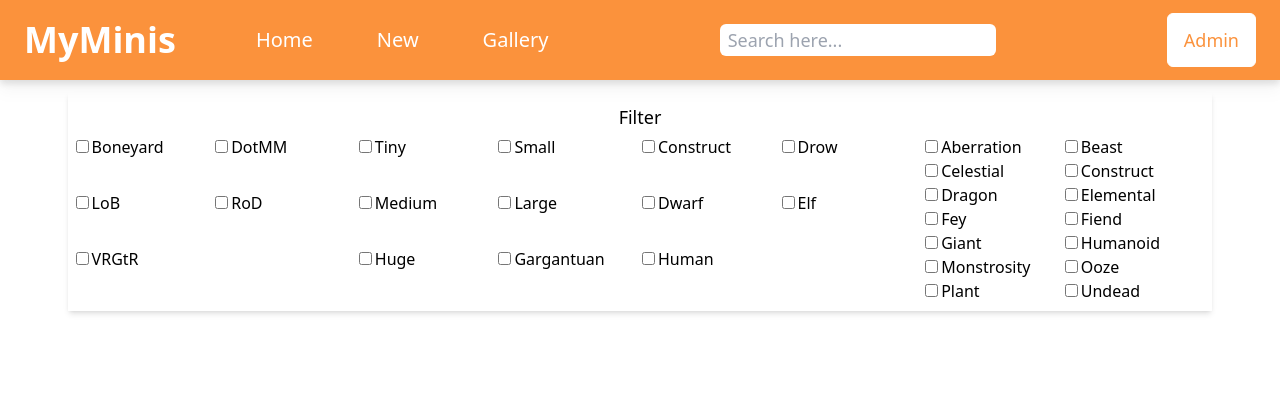
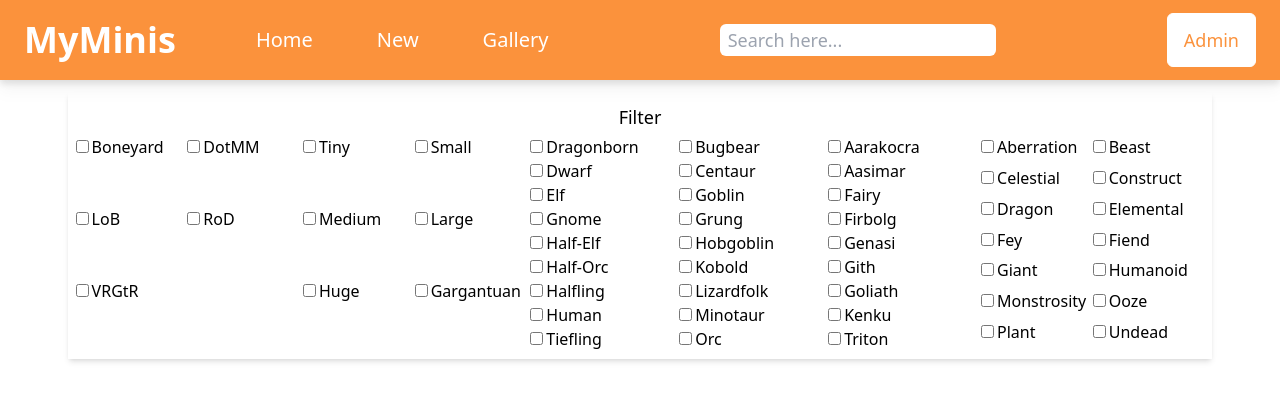
Before and after one commit to Fraser-Dunn/mini-website, a React (Create React App) app: page / in a window 1280 px wide. Shown: the top 400 px of the page. Built offline with nearby package versions, Linux system fonts and the light colour scheme; no server answers; the database is empty.

Commit message:
further filter changes

```diff
--- a/src/components/Filter.jsx
+++ b/src/components/Filter.jsx
@@ -156,26 +156,17 @@ const Filter = (props) => {
 
             {/* filter race */}
             <div className="filter-race-div">
-              {/* construct */}
-              <label htmlFor="construct">
+              {/* common races */}
+              <div className="filter-race-div-common">
+                {/* dragonborn */}
+                <label htmlFor="dragonborn">
                   <input
                     type="checkbox"
-                  id="construct"
-                  name="construct"
-                  onChange={(e) => handleChange(e, "race", "Construct")}
+                    id="dragonborn"
+                    name="dragonborn"
+                    onChange={(e) => handleChange(e, "race", "Dragonborn")}
                   />
-                Construct
-              </label>
-
-              {/* drow */}
-              <label htmlFor="drow">
-                <input
-                  type="checkbox"
-                  id="drow"
-                  name="drow"
-                  onChange={(e) => handleChange(e, "race", "Drow")}
-                />
-                Drow
+                  Dragonborn
                 </label>
 
                 {/* dwarf */}
@@ -200,6 +191,50 @@ const Filter = (props) => {
                   Elf
                 </label>
 
+                {/* gnome */}
+                <label htmlFor="gnome">
+                  <input
+                    type="checkbox"
+                    id="gnome"
+                    name="gnome"
+                    onChange={(e) => handleChange(e, "race", "Gnome")}
+                  />
+                  Gnome
+                </label>
+
+                {/* half-elf */}
+                <label htmlFor="half-elf">
+                  <input
+                    type="checkbox"
+                    id="half-elf"
+                    name="half-elf"
+                    onChange={(e) => handleChange(e, "race", "Half-Elf")}
+                  />
+                  Half-Elf
+                </label>
+
+                {/* half-orc */}
+                <label htmlFor="half-orc">
+                  <input
+                    type="checkbox"
+                    id="half-orc"
+                    name="half-orc"
+                    onChange={(e) => handleChange(e, "race", "Half-Orc")}
+                  />
+                  Half-Orc
+                </label>
+
+                {/* halfling */}
+                <label htmlFor="halfling">
+                  <input
+                    type="checkbox"
+                    id="halfling"
+                    name="halfling"
+                    onChange={(e) => handleChange(e, "race", "Halfling")}
+                  />
+                  Halfling
+                </label>
+
                 {/* human */}
                 <label htmlFor="human">
                   <input
@@ -210,6 +245,221 @@ const Filter = (props) => {
                   />
                   Human
                 </label>
+
+                {/* tiefling */}
+                <label htmlFor="tiefling">
+                  <input
+                    type="checkbox"
+                    id="tiefling"
+                    name="tiefling"
+                    onChange={(e) => handleChange(e, "race", "Tiefling")}
+                  />
+                  Tiefling
+                </label>
+              </div>
+
+              {/* monstrous races */}
+              <div className="filter-race-div-monstrous">
+                {/* bugbear */}
+                <label htmlFor="bugbear">
+                  <input
+                    type="checkbox"
+                    id="bugbear"
+                    name="bugbear"
+                    onChange={(e) => handleChange(e, "race", "Bugbear")}
+                  />
+                  Bugbear
+                </label>
+
+                {/* centaur */}
+                <label htmlFor="centaur">
+                  <input
+                    type="checkbox"
+                    id="centaur"
+                    name="centaur"
+                    onChange={(e) => handleChange(e, "race", "Centaur")}
+                  />
+                  Centaur
+                </label>
+
+                {/* goblin */}
+                <label htmlFor="goblin">
+                  <input
+                    type="checkbox"
+                    id="goblin"
+                    name="goblin"
+                    onChange={(e) => handleChange(e, "race", "Goblin")}
+                  />
+                  Goblin
+                </label>
+
+                {/* grung */}
+                <label htmlFor="grung">
+                  <input
+                    type="checkbox"
+                    id="grung"
+                    name="grung"
+                    onChange={(e) => handleChange(e, "race", "Grung")}
+                  />
+                  Grung
+                </label>
+
+                {/* hobgoblin */}
+                <label htmlFor="hobgoblin">
+                  <input
+                    type="checkbox"
+                    id="hobgoblin"
+                    name="hobgoblin"
+                    onChange={(e) => handleChange(e, "race", "Hobgoblin")}
+                  />
+                  Hobgoblin
+                </label>
+
+                {/* kobold */}
+                <label htmlFor="kobold">
+                  <input
+                    type="checkbox"
+                    id="kobold"
+                    name="kobold"
+                    onChange={(e) => handleChange(e, "race", "Kobold")}
+                  />
+                  Kobold
+                </label>
+
+                {/* lizardfolk */}
+                <label htmlFor="lizardfolk">
+                  <input
+                    type="checkbox"
+                    id="lizardfolk"
+                    name="lizardfolk"
+                    onChange={(e) => handleChange(e, "race", "Lizardfolk")}
+                  />
+                  Lizardfolk
+                </label>
+
+                {/* minotaur */}
+                <label htmlFor="minotaur">
+                  <input
+                    type="checkbox"
+                    id="minotaur"
+                    name="minotaur"
+                    onChange={(e) => handleChange(e, "race", "Minotaur")}
+                  />
+                  Minotaur
+                </label>
+
+                {/* orc */}
+                <label htmlFor="orc">
+                  <input
+                    type="checkbox"
+                    id="orc"
+                    name="orc"
+                    onChange={(e) => handleChange(e, "race", "Orc")}
+                  />
+                  Orc
+                </label>
+              </div>
+              {/* exotic races */}
+              <div className="filter-race-div-exotic">
+                {/* aarakocra */}
+                <label htmlFor="aarakocra">
+                  <input
+                    type="checkbox"
+                    id="aarakocra"
+                    name="aarakocra"
+                    onChange={(e) => handleChange(e, "race", "Aarakocra")}
+                  />
+                  Aarakocra
+                </label>
+
+                {/* aasimar */}
+                <label htmlFor="aasimar">
+                  <input
+                    type="checkbox"
+                    id="aasimar"
+                    name="aasimar"
+                    onChange={(e) => handleChange(e, "race", "Aasimar")}
+                  />
+                  Aasimar
+                </label>
+
+                {/* fairy */}
+                <label htmlFor="fairy">
+                  <input
+                    type="checkbox"
+                    id="fairy"
+                    name="fairy"
+                    onChange={(e) => handleChange(e, "race", "Fairy")}
+                  />
+                  Fairy
+                </label>
+
+                {/* firbolg */}
+                <label htmlFor="firbolg">
+                  <input
+                    type="checkbox"
+                    id="firbolg"
+                    name="firbolg"
+                    onChange={(e) => handleChange(e, "race", "Firbolg")}
+                  />
+                  Firbolg
+                </label>
+
+                {/* genasi */}
+                <label htmlFor="genasi">
+                  <input
+                    type="checkbox"
+                    id="genasi"
+                    name="genasi"
+                    onChange={(e) => handleChange(e, "race", "Genasi")}
+                  />
+                  Genasi
+                </label>
+
+                {/* gith */}
+                <label htmlFor="gith">
+                  <input
+                    type="checkbox"
+                    id="gith"
+                    name="gith"
+                    onChange={(e) => handleChange(e, "race", "Gith")}
+                  />
+                  Gith
+                </label>
+
+                {/* goliath */}
+                <label htmlFor="goliath">
+                  <input
+                    type="checkbox"
+                    id="goliath"
+                    name="goliath"
+                    onChange={(e) => handleChange(e, "race", "Goliath")}
+                  />
+                  Goliath
+                </label>
+
+                {/* kenku */}
+                <label htmlFor="kenku">
+                  <input
+                    type="checkbox"
+                    id="kenku"
+                    name="kenku"
+                    onChange={(e) => handleChange(e, "race", "Kenku")}
+                  />
+                  Kenku
+                </label>
+
+                {/* triton */}
+                <label htmlFor="triton">
+                  <input
+                    type="checkbox"
+                    id="triton"
+                    name="triton"
+                    onChange={(e) => handleChange(e, "race", "Triton")}
+                  />
+                  Triton
+                </label>
+              </div>
             </div>
 
             {/* filter type */}
--- a/src/index.css
+++ b/src/index.css
@@ -287,7 +287,7 @@
 
 .filter-div {
   display: grid;
-  grid-template-columns: repeat(4, 1fr);
+  grid-template-columns: 1fr 1fr 2fr 1fr;
   gap: 4px;
   width: 100%;
   height: auto;
@@ -305,7 +305,22 @@
 
 .filter-race-div {
   display: grid;
-  grid-template-columns: repeat(2,1fr);
+  grid-template-columns: repeat(3,1fr);
+}
+
+.filter-race-div-common {
+  display: flex;
+  flex-direction: column;
+}
+
+.filter-race-div-monstrous {
+  display: flex;
+  flex-direction: column;
+}
+
+.filter-race-div-exotic {
+  display: flex;
+  flex-direction: column;
 }
 
 .filter-type-div {
```
Lines whose indentation alone changed are shown as unchanged.
